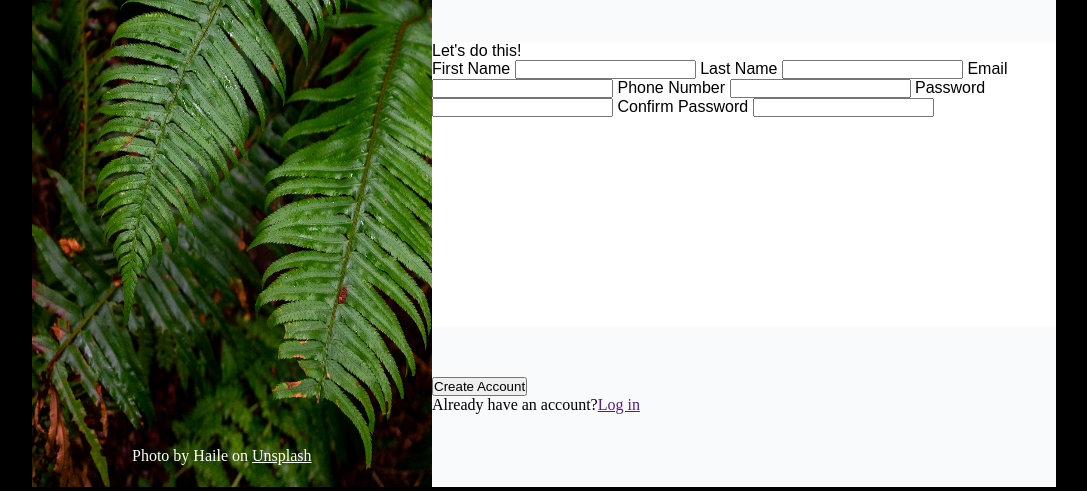
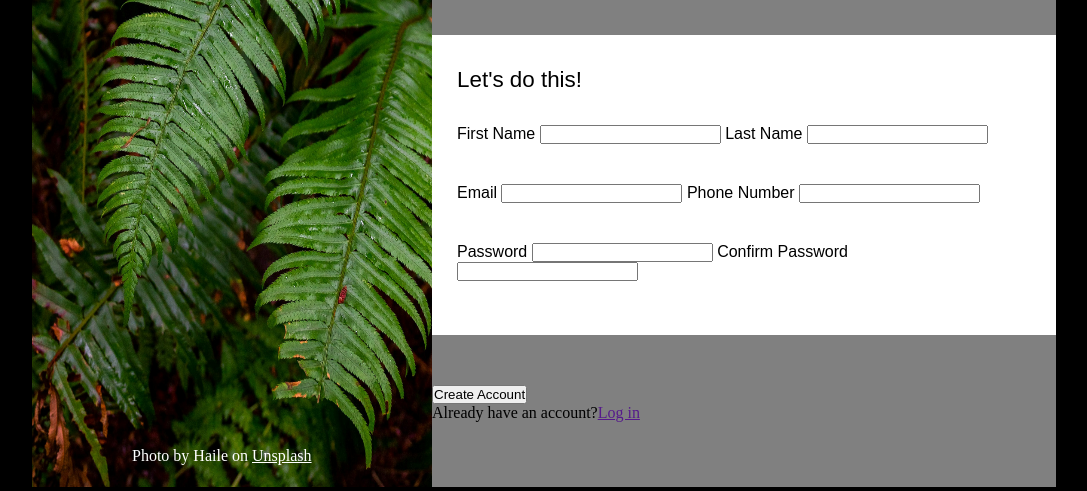
Before and after one commit to Zero2371/odinForm, a plain HTML site: page index.html in a window 1280 px wide. Shown: the part 313-804 px from the top of the page, without its empty margins (96-1183 px from the left). Drawn offline with Linux system fonts and the light colour scheme.

Commit message:
edited form inputs

```diff
--- a/index.html
+++ b/index.html
@@ -25,23 +25,27 @@
             <section class="formInfo">
                 <div class="heading">Let's do this!</div>
             <div class="formInput">
+                <div class="userName">
                     <label for="firstName">First Name</label>
                     <input type="text" id="firstName" name="firstName" required>
 
                     <label for="lastName">Last Name</label>
                     <input type="text" id="lasttName" name="lastName" required>
-
+                </div>
+                <div class="emailPhone">
                     <label for="email">Email</label>
                     <input type="email" id="email" name="email" required>
 
                     <label for="phone">Phone Number</label>
                     <input type="text" class="phoneNumber" required>
-
+                </div>
+                <div class="passwords">
                     <label for="password">Password</label>
                     <input type="password" id="password" name="password" required>
 
                     <label for="confirmPassword">Confirm Password</label>
                     <input type="password" id="confirmPassword" name="confirmPassword" required>
+                </div>
             </div>
             </section>
         </form>
--- a/style.css
+++ b/style.css
@@ -72,20 +72,38 @@ header{
 /* FORM */
 
 .main{
-    background-color: rgb(249,250,251);
+    background-color: grey;
     display: flex;
     flex-direction: column;
     justify-content: center;
+    width: 100%;
     gap: 50px;
 }
 .mainText{
     padding: 25px;
     font-size: 1.4rem;
     font-weight: 520;
-    font-family:Arial, Helvetica, sans-serif
+    font-family:Arial, Helvetica, sans-serif;
 }
 .formInfo{
     background-color: white;
-    height: 285px;
+    height: 250px;
     font-family:Arial, Helvetica, sans-serif;
+    padding: 25px;
 }
+.heading{
+    font-size: 1.4rem;
+    font-weight: 520;
+    padding: 7px 0;
+}
+.formInput{
+    display: flex;
+    flex-direction: column;
+    justify-content: space-between;
+    gap: 40px;
+    padding: 25px 0;
+}
+
+
+
+/* rgb(249,250,251); */
```
Lines whose indentation alone changed are shown as unchanged.
